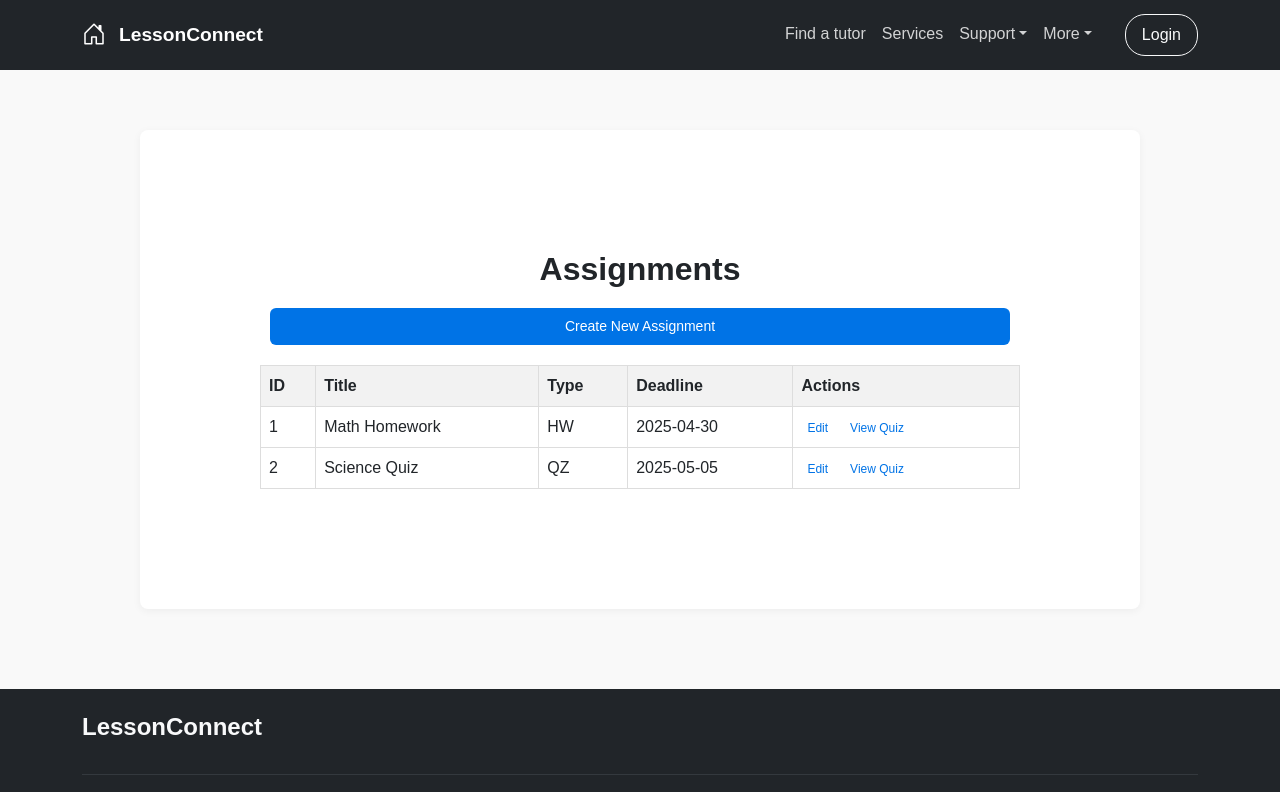
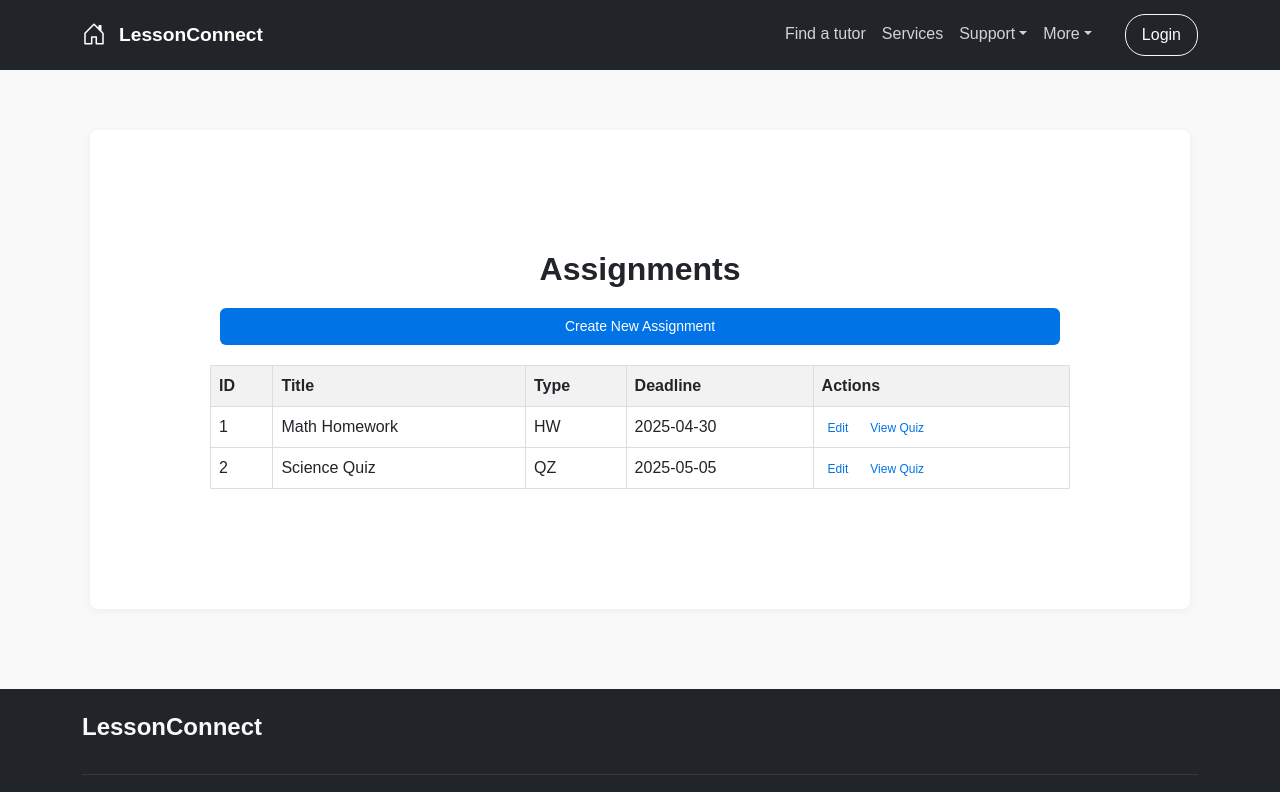
Before and after one commit to UNLV-CS472-672/2025-S-GROUP2-LessonConnect, a React (Vite) app in the folder frontend/: page /assignment_create in a window 1280 px wide. Shown: the top 792 px of the page. Built offline with nearby package versions, Linux system fonts and the light colour scheme.

Commit message:
fixed unnecessary .css code. fixed the link for inbox.jsx the sidebar was updated.

```diff
--- a/frontend/src/Components/Inbox.jsx
+++ b/frontend/src/Components/Inbox.jsx
@@ -94,9 +94,9 @@ export default function Inbox() {
 
     const navLinks = {
         Chat: "/chat",
-        Calendar: "/calendar",
+        Calendar: "/tutor/calendar",
         Support: "/support",
-        Profile: "/profile",
+        Profile: "/tutor/profile",
     };
 
     return (
--- a/frontend/src/Styles/AssignmentCreate.css
+++ b/frontend/src/Styles/AssignmentCreate.css
@@ -1,14 +1,12 @@
-
-
 .assignment-create_container {
     font-family: Arial, sans-serif;
-    padding: 40px;
     background-color: #fff;
-    margin: 100px auto 40px;
     max-width: 1100px;
     border-radius: 8px;
     box-shadow: 0 2px 8px rgba(0, 0, 0, 0.05);
     margin-top: 130px !important;
+    padding: 120px;
+    margin: 80px auto;
 }
 
 .assignment-create_container .assignment-create_header {
@@ -80,15 +78,6 @@
     box-sizing: border-box;
 }
 
-
-.assignment-create_container {
-    font-family: Arial, sans-serif;
-    padding: 120px;
-    background-color: #fff;
-    margin: 80px auto;
-    max-width: 1000px;
-}
-
 .assignment-create_container .assignment-create_header {
     font-size: 32px;
     font-weight: bold;
@@ -98,14 +87,14 @@
 
 .assignment-create_button-container {
     display: flex;
-    justify-content: space-between; /* Or use center if you prefer */
+    justify-content: space-between;
     gap: 12px;
     margin-top: 20px;
     flex-wrap: wrap;
 }
 
 .assignment-create_button {
-    flex: 1; /* Makes each button take equal width */
+    flex: 1;
     min-width: 120px;
     text-align: center;
 }
```
